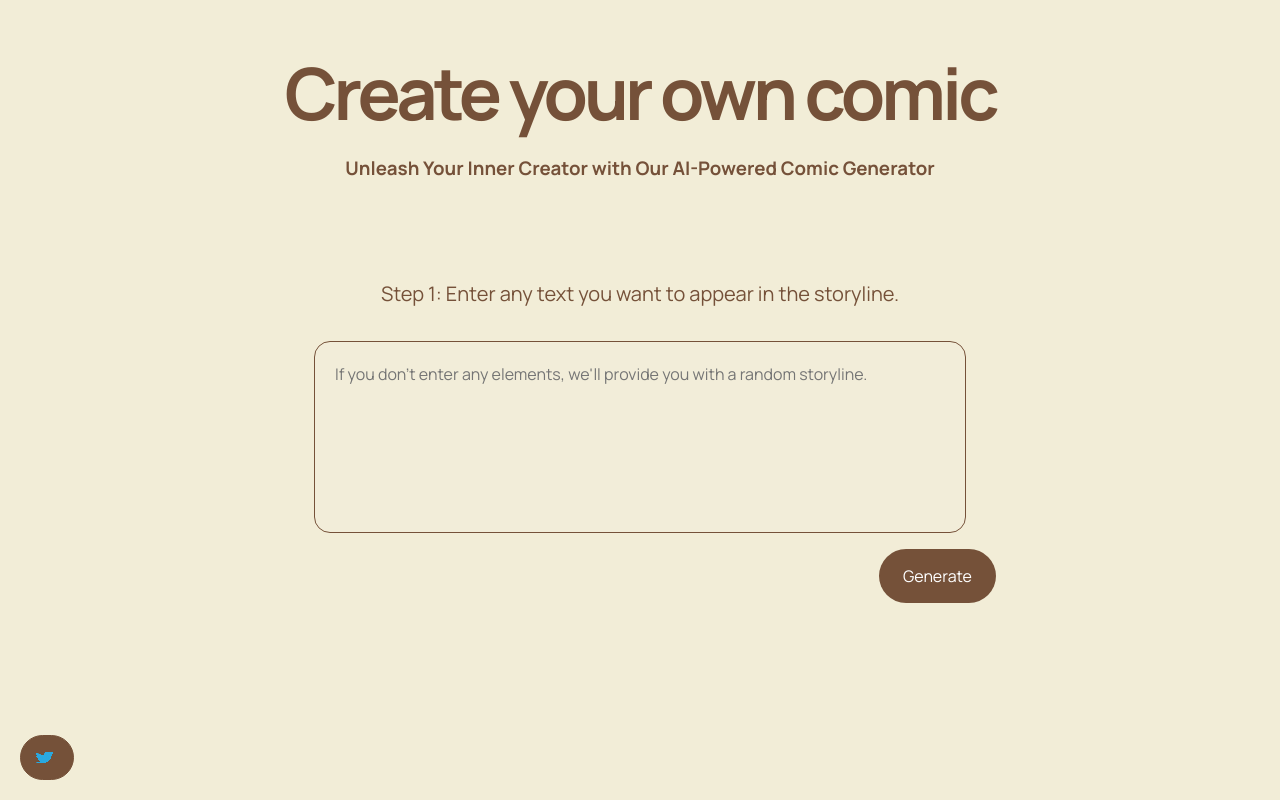
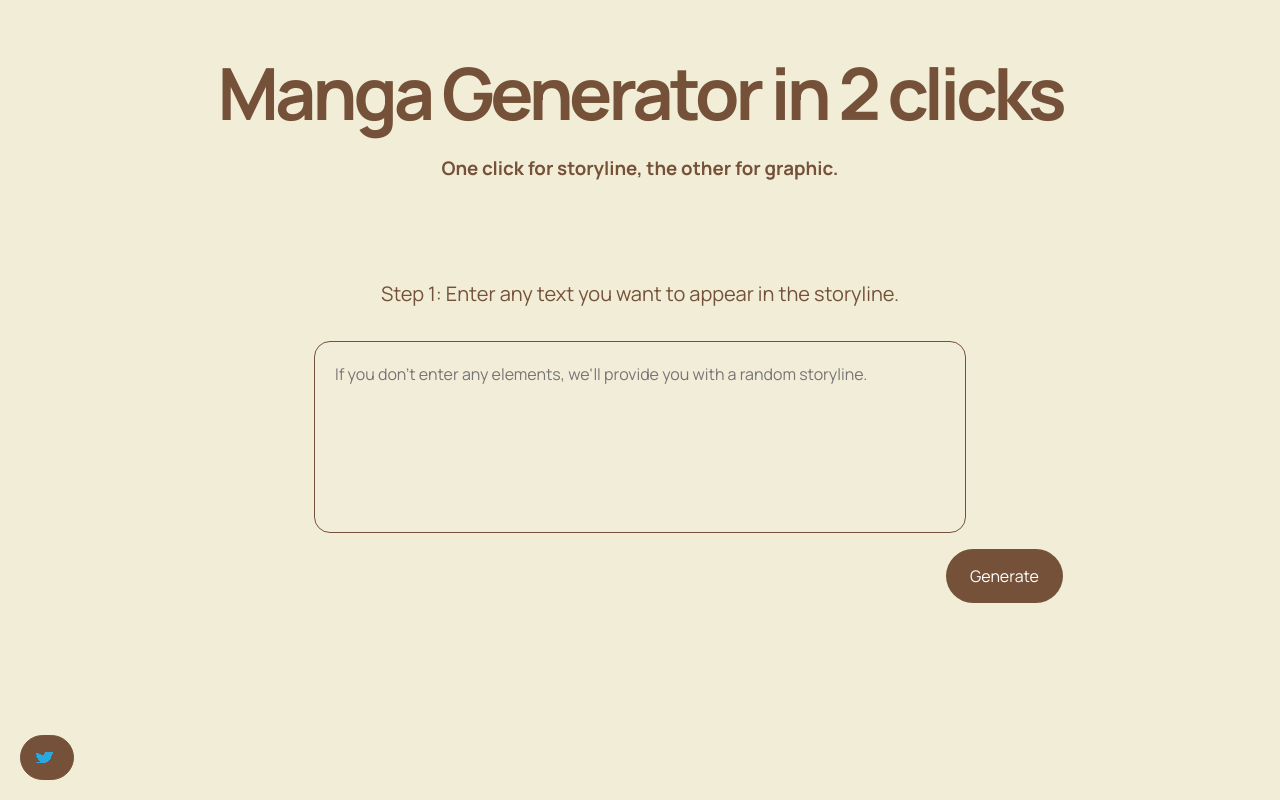
Before and after one commit to haomaaax/sparkler-webapp, a Next.js app: page / in a window 1280 px wide. Built offline with nearby package versions, Linux system fonts and the light colour scheme.

Commit message:
update: headline and subtitle

```diff
--- a/components/header.jsx
+++ b/components/header.jsx
@@ -2,9 +2,9 @@ const Header = () => {
     return (
     <div className="header">
         <div className="header-title">
-            <h1>Create your own comic</h1>
+            <h1>Manga Generator in 2 clicks</h1>
         </div>
-        <h3>Unleash Your Inner Creator with Our AI-Powered Comic Generator</h3>
+        <h3>One click for storyline, the other for graphic.</h3>
     </div>
     )
 }
```
